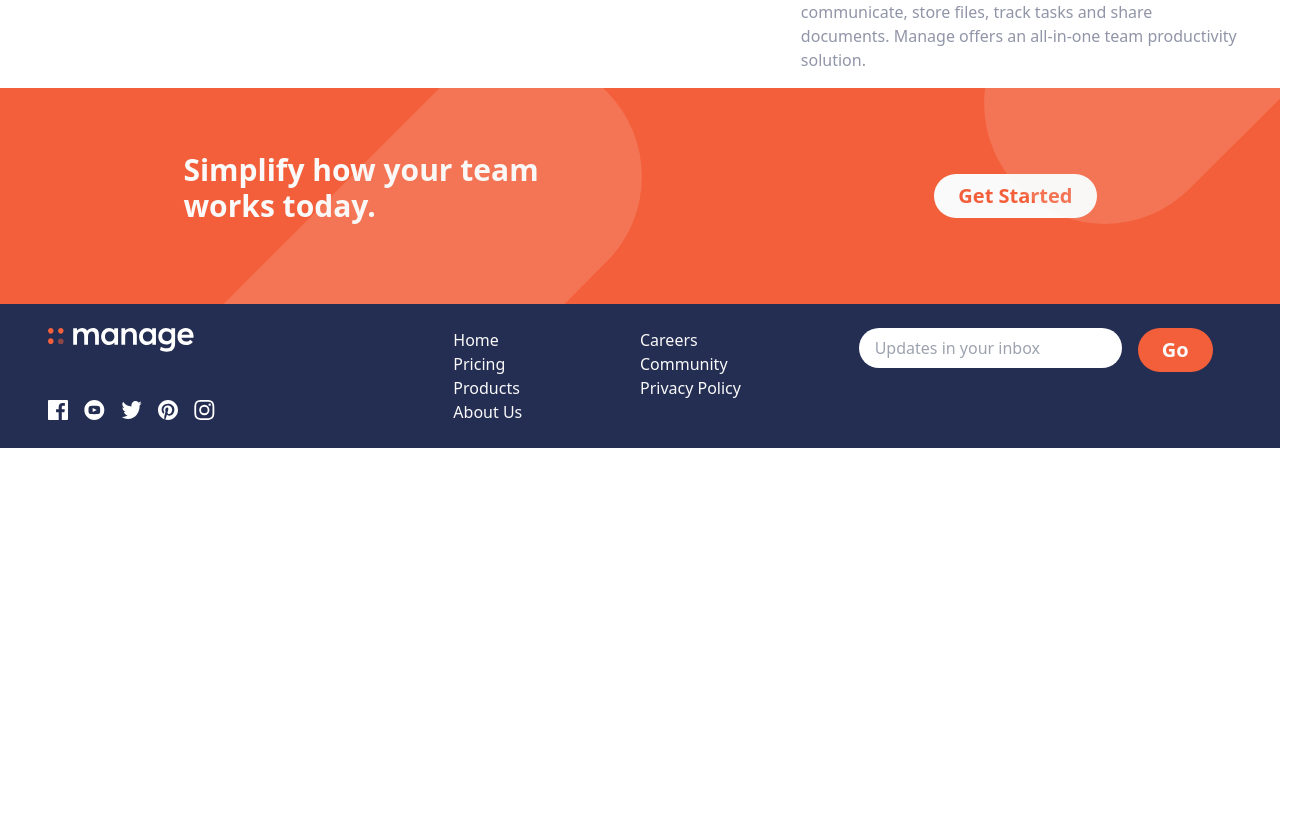
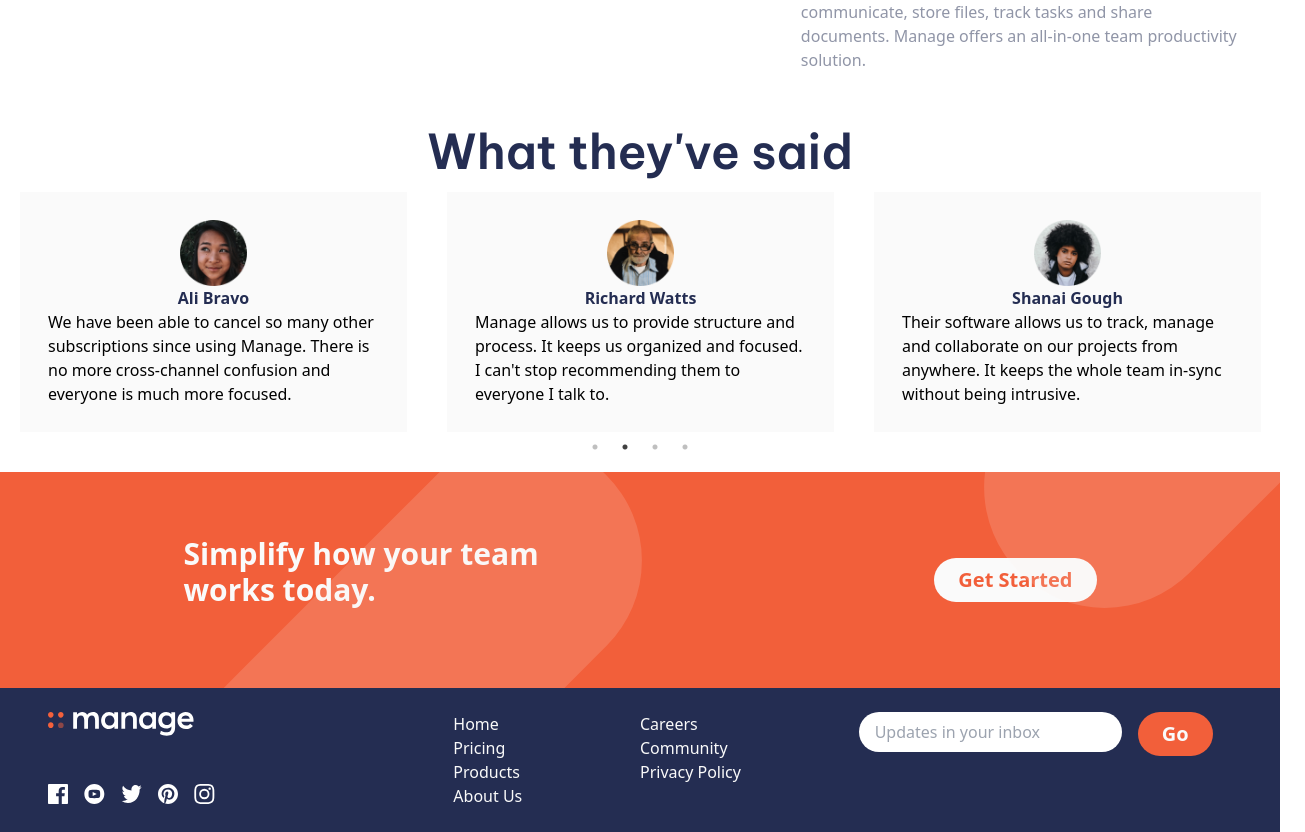
Before and after one commit to Bidex-03/manage-landing-page, a Next.js app: page / in a window 1280 px wide. Shown: the part 1022-1854 px from the top of the page, 1305 px wide, since content can reach past the window. Before the commit the page ends 1470 px from the top, so only its background shows below. Built offline with nearby package versions, Linux system fonts and the light colour scheme.

Commit message:
chore: worked on testimonies section ✨✅

```diff
--- a/components/Main.js
+++ b/components/Main.js
@@ -2,8 +2,13 @@ import Link from "next/link";
 import { Be_Vietnam_Pro } from "next/font/google";
 import illustration from "@/public/assets/illustration-intro.svg";
 import Image from "next/image";
+import { useState } from "react";
+import Slider from "react-slick";
+import "slick-carousel/slick/slick.css";
+import "slick-carousel/slick/slick-theme.css";
 
 import pattern from "@/public/assets/bg-tablet-pattern.svg";
+import { testimonials } from "./testimonials";
 
 const vietnam = Be_Vietnam_Pro({
   subsets: ["latin"],
@@ -11,6 +16,24 @@ const vietnam = Be_Vietnam_Pro({
 });
 
 const Main = () => {
+  const settings = {
+    dots: true,
+    infinite: true,
+    speed: 500,
+    slidesToShow: 3,
+    slidesToScroll: 1,
+    autoplay: true,
+    autoplaySpeed: 3000,
+    responsive: [
+      {
+        breakpoint: 768,
+        settings: {
+          slidesToShow: 1,
+        },
+      },
+    ],
+  };
+
   return (
     <>
       <main>
@@ -60,7 +83,9 @@ const Main = () => {
                   01
                 </p>
 
-                <h3 className="text-[15px] md:text-lg">Track Company-wide progress</h3>
+                <h3 className="text-[15px] md:text-lg">
+                  Track Company-wide progress
+                </h3>
               </div>
 
               <div className="mt-4">
@@ -95,7 +120,9 @@ const Main = () => {
                   03
                 </p>
 
-                <h3 className="text-[14px] md:text-lg">Everything you need in one place</h3>
+                <h3 className="text-[14px] md:text-lg">
+                  Everything you need in one place
+                </h3>
               </div>
 
               <div className="mt-4">
@@ -105,6 +132,38 @@ const Main = () => {
               </div>
             </div>
           </div>
+        </section>
+
+        {/* TESTIMONIAL */}
+        <section className="my-10">
+          <h2
+            className={`${vietnam.className} bg-inherit text-4xl md:text-5xl font-semibold text-primaryBlue flex justify-center my-4`}
+          >
+            What they&apos;ve said
+          </h2>
+          <Slider {...settings}>
+            {testimonials.map((testimonial) => {
+              return (
+                <div key={testimonial.id} /*className="bg-emerald-500"*/>
+                  <div className="bg-veryLightGray mx-5 flex flex-col items-center p-7 h-60">
+                    <div className="flex items-center w-[20%]">
+                      <Image
+                        src={testimonial.img}
+                        alt={testimonial.name}
+                        // className="-top-10 absolute z-0"
+                      />
+                    </div>
+
+                    <h2 className="text-primaryBlue font-bold">
+                      {testimonial.name}
+                    </h2>
+
+                    <p>{testimonial.message}</p>
+                  </div>
+                </div>
+              );
+            })}
+          </Slider>
         </section>
 
         {/* PATTERN ICON */}
--- /dev/null
+++ b/components/testimonials.js
@@ -0,0 +1,31 @@
+import Ali from "@/public/assets/avatar-ali.png";
+import Anisha from "@/public/assets/avatar-anisha.png";
+import Richard from "@/public/assets/avatar-richard.png";
+import Shanai from "@/public/assets/avatar-shanai.png";
+
+export const testimonials = [
+  {
+    img: Anisha,
+    name: "Anisha Li",
+    message:
+      "Manage has supercharged our team's workflow. The ability to maintain visibility on larger milestones at all times keeps everyone motivated.",
+  },
+  {
+    img: Ali,
+    name: "Ali Bravo",
+    message:
+      "We have been able to cancel so many other subscriptions since using Manage. There is no more cross-channel confusion and everyone is much more focused.",
+  },
+  {
+    img: Richard,
+    name: "Richard Watts",
+    message:
+      "Manage allows us to provide structure and process. It keeps us organized and focused. I can't stop recommending them to everyone I talk to.",
+  },
+  {
+    img: Shanai,
+    name: "Shanai Gough",
+    message:
+      "Their software allows us to track, manage and collaborate on our projects from anywhere. It keeps the whole team in-sync without being intrusive.",
+  },
+];
--- a/package.json
+++ b/package.json
@@ -13,7 +13,9 @@
     "next": "14.0.4",
     "react": "^18",
     "react-dom": "^18",
-    "react-icons": "^5.0.1"
+    "react-icons": "^5.0.1",
+    "react-slick": "^0.30.2",
+    "slick-carousel": "^1.8.1"
   },
   "devDependencies": {
     "autoprefixer": "^10.4.16",
```
Also changed, not shown: 1 other file (tests, documents, lock files or other folders).
